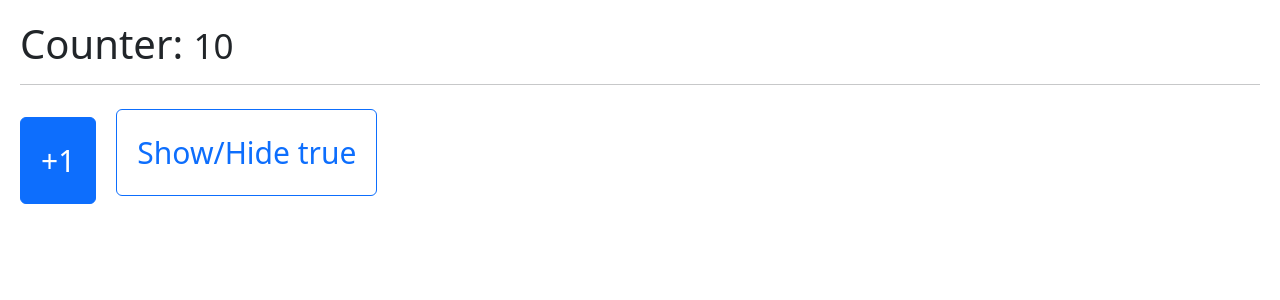
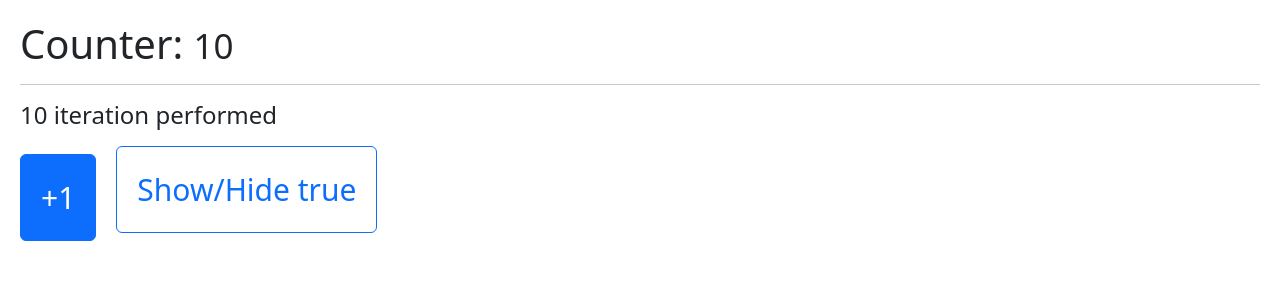
Before and after one commit to JulianCeleita/hook-app, a React (Vite) app: page / in a window 1280 px wide. Shown: the top 300 px of the page. Built offline with nearby package versions, Linux system fonts and the light colour scheme.

Commit message:
New component MemoHook and how memorize some value

```diff
--- a/src/main.tsx
+++ b/src/main.tsx
@@ -9,10 +9,11 @@
 // import { MultipleCustomHooks } from './examples/MultipleCustomHooks';
 // import { FocusScreen } from './useRef/FocusScreen';
 // import { Layout } from './useLayoutEffect/Layout';
-import { Memorize } from './memos/Memorize';
+// import { Memorize } from './memos/Memorize';
+import { MemoHook } from './memos/MemoHook';
 
 ReactDOM.createRoot(document.getElementById('root') as HTMLElement).render(
 //<React.StrictMode>
-    <Memorize />
+    <MemoHook />
  // </React.StrictMode>
 )
--- /dev/null
+++ b/src/memos/MemoHook.tsx
@@ -0,0 +1,48 @@
+import { useCounter } from '../hooks/useCounter';
+import { useMemo, useState } from 'react';
+
+interface Counter {
+    counter: number;
+    increase: () => void;
+}
+
+const heavyStuff = ( iterationNumber = 100 ) => {
+    for (let i = 0; i < iterationNumber; i++) {
+        console.log('Ahí vamos...');
+    }
+
+    return `${ iterationNumber } iteration performed`
+}
+
+export const MemoHook = () => {
+
+    const { counter, increase }:Counter = useCounter( 10 );
+
+    const [show, setShow] = useState(true);
+
+    const memorizedValue = useMemo(() => heavyStuff(counter), [counter]);       // la constante memoriza el valor que tiene el heavyStuff (counter), y no se renderiza de nuevo hasta que el counter no cambie [counter]
+
+    return (
+    <>
+        <h1> Counter: <small> { counter } </small></h1>
+        <hr />
+
+        <h4> { memorizedValue } </h4>
+
+        <button
+            className="btn btn-primary mt-3"
+            onClick={ ()=> increase() }                 // Se pone de esta manera porque le he pasado un argumento
+        >
+            +1
+        </button>
+
+        <button
+            className='btn btn-outline-primary'
+            onClick={ ()=> setShow (!show)}
+        >
+            Show/Hide { JSON.stringify(show)}
+        </button>
+
+    </>
+  )
+}
```
